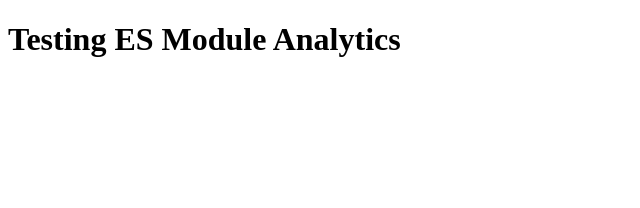
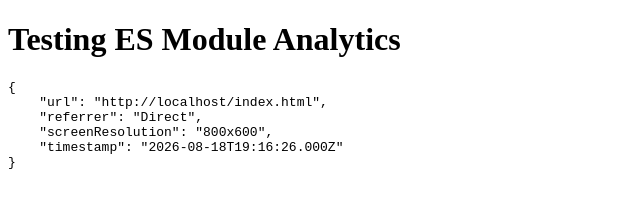
Before and after one commit to iamsurjog/flashtrack, a website: page index.html in a window 1280 px wide. Shown: the whole page, without its empty margins (0-640 px from the left). Drawn offline with Linux system fonts and the light colour scheme.

Commit message:
feat: body shows the content of the track object

```diff
--- a/index.html
+++ b/index.html
@@ -9,6 +9,7 @@
 
         const track = tracker()
         console.log(track.url)
+        document.getElementById("output").textContent = JSON.stringify(track, null, 4)
     </script>
 </head>
 <body>
```
